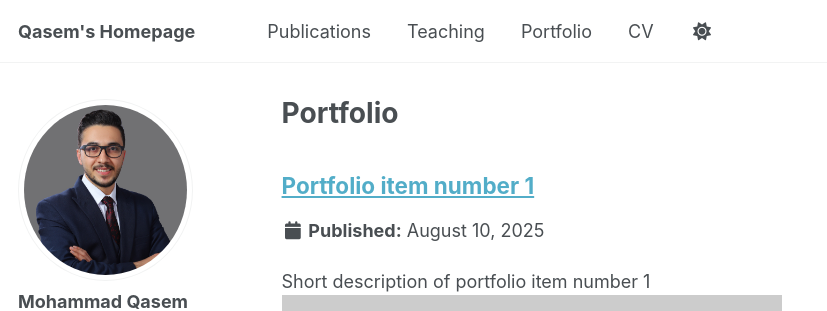
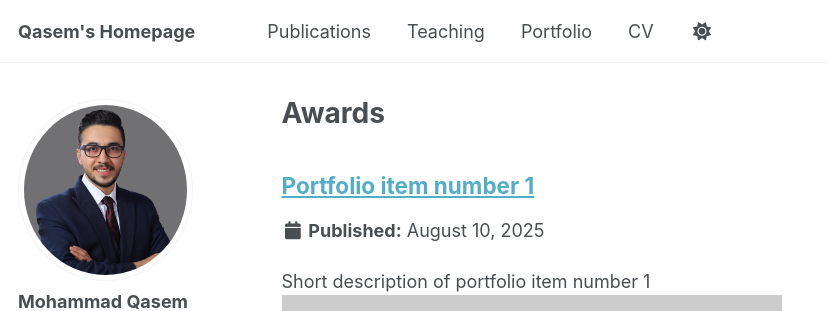
Before and after one commit to MohammadQasem97/Mohammad_Qasem.github.io, a Jekyll site: the page built from _pages/portfolio.html, in a window 1280 px wide and 900 px high. Shown: the top 311 px of the window, without its empty margins (0-827 px from the left). Built offline with Jekyll 4.4.1, drawn with Linux system fonts in a browser that asks for light colours; some web fonts are replaced; a script that is not in the unit is left out.

Commit message:
Update portfolio.html

```diff
--- a/_pages/portfolio.html
+++ b/_pages/portfolio.html
@@ -1,7 +1,7 @@
 ---
 layout: archive
-title: "Portfolio"
-permalink: /portfolio/
+title: "Awards"
+permalink: /Awards/
 author_profile: true
 ---
 
```
